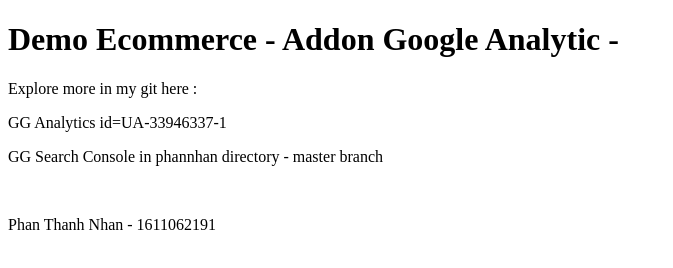
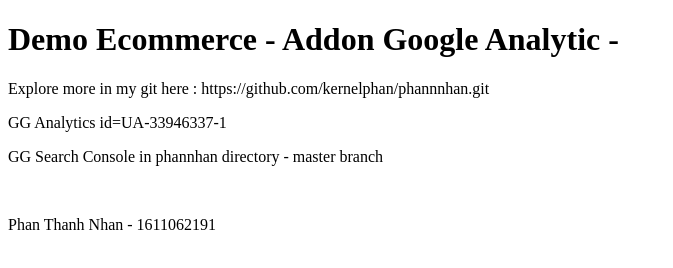
Before and after one commit to kernelphan/phannnhan, a plain HTML site: page index.html in a window 1280 px wide. Shown: the whole page, without its empty margins (0-673 px from the left). Drawn offline with Linux system fonts and the light colour scheme.

Commit message:
Update index.html

```diff
--- a/index.html
+++ b/index.html
@@ -16,7 +16,7 @@
 <body>
 
 <h1>Demo Ecommerce - Addon Google Analytic - </h1>
-<p>Explore more in my git here : <link https://github.com/kernelphan/phannnhan.git></p>
+<p>Explore more in my git here : https://github.com/kernelphan/phannnhan.git</p>
  <p>GG Analytics id=UA-33946337-1</p>
  <p>GG Search Console in phannhan directory - master branch </p>
  </br>
```
